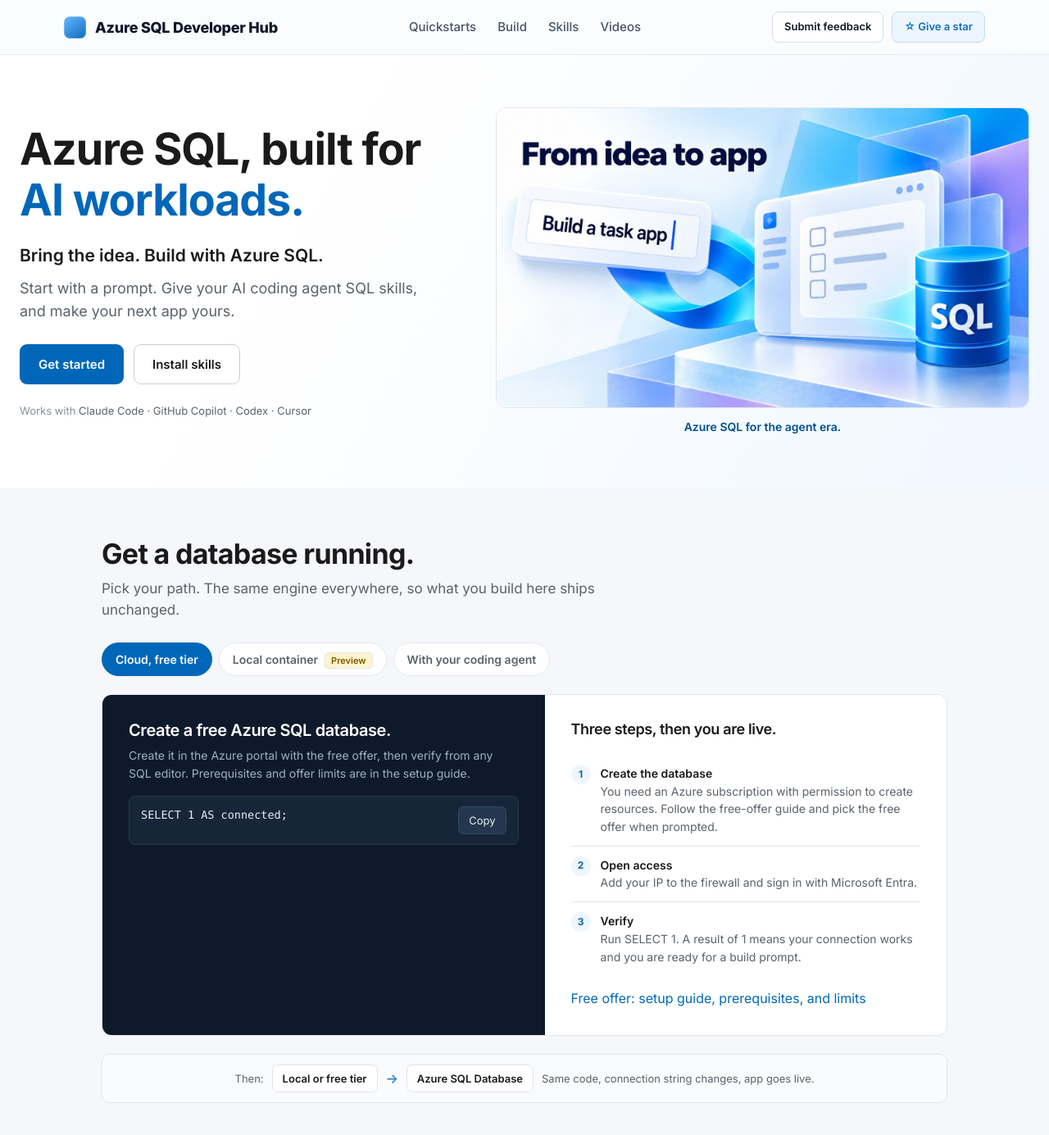
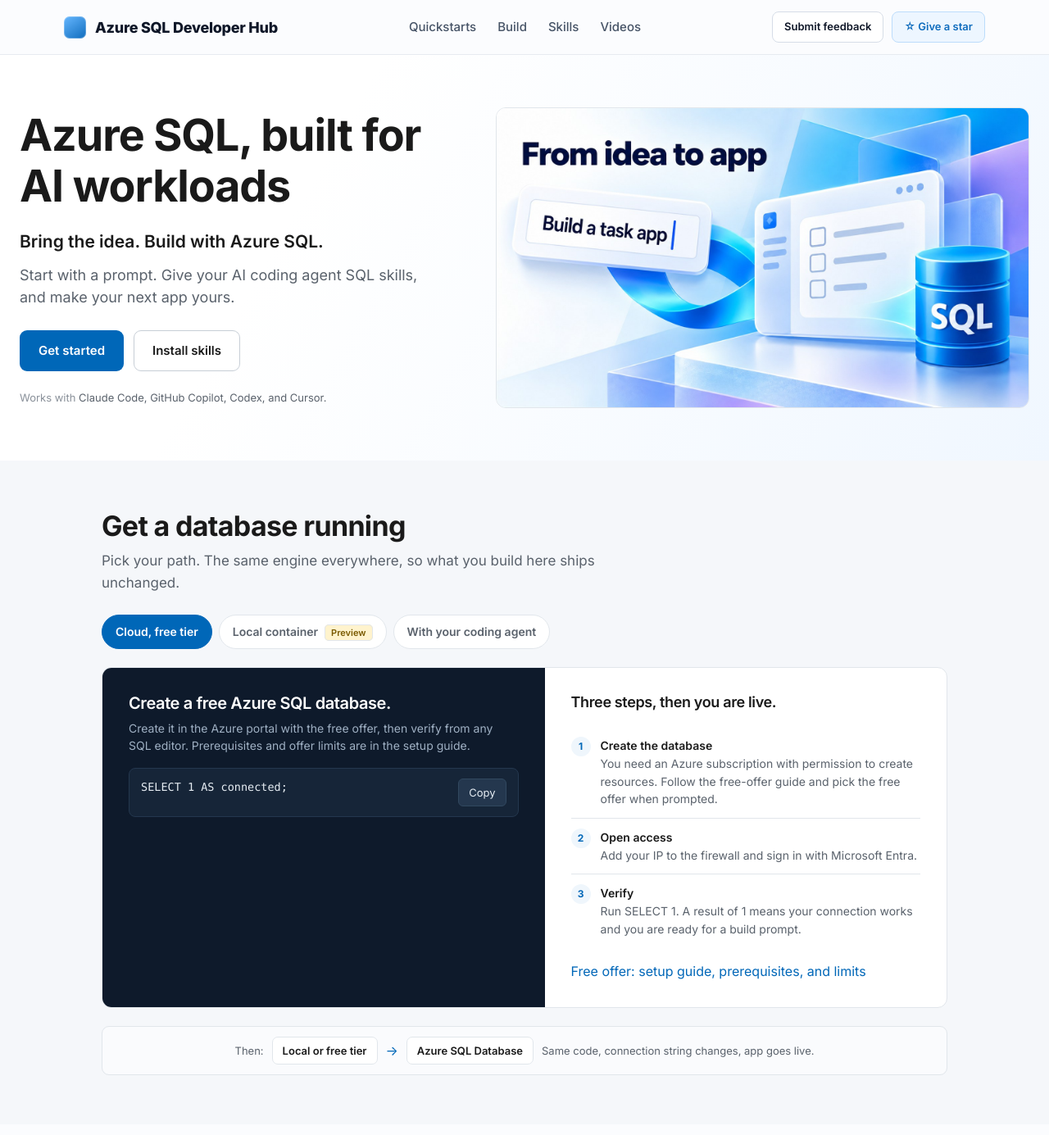
Before and after one commit to microsoft/azure-sql-dev-hub, a Jekyll site: the page built from index.md, in a window 1280 px wide and 1400 px high. Shown: the top 1385 px of the window at 82% size. Built offline with Jekyll 4.4.1, drawn with Linux system fonts in a browser that asks for light colours; some of the changed text lies outside the part shown.

Commit message:
Design audit: hero headline, agent sentence, heading periods
Copy and CSS only. No prompt bodies, prompt IDs, install commands, or
telemetry attributes changed.

- Hero headline is one string in ink: "Azure SQL, built for AI
  workloads". The accent span and its blue rule are gone, so
  headline_accent is no longer needed. The agent-file H1 now tolerates
  its absence rather than printing "undefined".
- "Works with Claude Code, GitHub Copilot, Codex, and Cursor." reads as
  a sentence. The layout builds the Oxford list in Liquid off the same
  front matter array; sentenceList() mirrors it in the agent files, so
  the page and the twin cannot drift.
- Footer links are separated by spacing rather than middle dots, with
  the gap in CSS instead of literal characters between anchors.
- The hero image caption is removed, markup and CSS. video.sub stays in
  front matter because the agent files still use it to describe the
  image.
- Section headings lose their trailing periods: Get a database running,
  Built for AI workloads, See it in action, and "Ready? Teach your
  agent, then ask". The agent-file section headings were already
  period-free.

Co-Authored-By: Claude Opus 5 (1M context) <noreply@anthropic.com>

```diff
--- a/_includes/footer.html
+++ b/_includes/footer.html
@@ -1 +1 @@
-<footer><div class="wrap"><div class="footTop"><div class="footBrand">Azure SQL Developer Hub<p>Build applications with Azure SQL.</p></div><div class="footLinks"><a href="{{ '/' | relative_url }}#get-running">Get started</a><a href="{{ '/' | relative_url }}#build">Build examples</a><a href="{{ '/' | relative_url }}#watch">Videos</a><a href="{{ site.azure_sql_docs }}">Documentation</a></div></div><div class="footBottom"><span>Microsoft Azure SQL</span><span><a href="{{ '/privacy.html' | relative_url }}">Privacy</a> · <a href="{{ site.repo }}/issues/new">Feedback</a> · <a href="{{ site.repo }}">GitHub</a></span></div></div></footer>
+<footer><div class="wrap"><div class="footTop"><div class="footBrand">Azure SQL Developer Hub<p>Build applications with Azure SQL.</p></div><div class="footLinks"><a href="{{ '/' | relative_url }}#get-running">Get started</a><a href="{{ '/' | relative_url }}#build">Build examples</a><a href="{{ '/' | relative_url }}#watch">Videos</a><a href="{{ site.azure_sql_docs }}">Documentation</a></div></div><div class="footBottom"><span>Microsoft Azure SQL</span><span><a href="{{ '/privacy.html' | relative_url }}">Privacy</a><a href="{{ site.repo }}/issues/new">Feedback</a><a href="{{ site.repo }}">GitHub</a></span></div></div></footer>
--- a/_layouts/home.html
+++ b/_layouts/home.html
@@ -18,7 +18,7 @@
 .h .cp:hover{border-color:var(--accent)}.h .cp.ok{color:var(--ok);border-color:var(--ok)}.h .cp.bad,.h .chip.bad{color:#b0244a;border-color:#b0244a}
 .h .hero{padding:64px 0;text-align:left;background:linear-gradient(120deg,#fff 30%,#f0f7ff 100%)}
 .h .hero .hero-grid{max-width:1280px;display:grid;grid-template-columns:minmax(0,.9fr) minmax(0,1.1fr);gap:48px;align-items:center}
-.h .hero h1{font-size:clamp(40px,4.2vw,58px);font-weight:700;max-width:15ch;margin:0 0 22px}.h .hero h1 span{color:var(--accent);display:block}
+.h .hero h1{font-size:clamp(40px,4.2vw,58px);font-weight:700;max-width:15ch;margin:0 0 22px}
 .h .hero .sub{font-size:18px;color:var(--muted);max-width:43ch;margin:0 0 26px}
 .h .hero .tagline{font-size:21px;line-height:1.4;font-weight:600;color:var(--ink);margin:0 0 12px}
 .h .hero .ctas{justify-content:flex-start}
@@ -27,7 +27,6 @@
 .h .agentline{font-size:13px;color:var(--faint)}.h .agentline span{color:var(--muted)}
 .h .vid{width:100%;min-width:0;margin:0}
 .h .hero-art{display:block;width:100%;height:auto;border-radius:var(--r);border:1px solid var(--line)}
-.h .hero-caption{margin-top:12px;text-align:center;font-size:14px;font-weight:600;color:var(--accent-ink)}
 .h .hero-figure{margin:0}
 .h .poster img{position:absolute;inset:0;width:100%;height:100%;object-fit:cover}
 .h .poster .pplay{position:relative;z-index:1;box-shadow:0 4px 24px #0e1a2b33}
@@ -113,14 +112,14 @@
   <header class="hero" id="top">
     <div class="w hero-grid">
       <div class="hero-copy">
-      <h1>{{ page.hero.headline }} <span>{{ page.hero.headline_accent }}</span></h1>
+      <h1>{{ page.hero.headline }}</h1>
       {%- if page.hero.tagline %}<p class="tagline">{{ page.hero.tagline }}</p>{% endif %}
       <p class="sub">{{ page.hero.subline }}</p>
       <div class="ctas">
         <a class="btn btn-p" href="#get-running" data-event="cta_get_started">Get started</a>
         <a class="btn btn-s" href="#get-running" data-htab-go="agent" data-event="cta_install_skills">Install skills</a>
       </div>
-      <p class="agentline">Works with <span>{{ page.hero.agents | join: " · " }}</span></p>
+      <p class="agentline">Works with <span>{% for a in page.hero.agents %}{{ a }}{% unless forloop.last %}{% if forloop.rindex == 2 %}, and {% else %}, {% endif %}{% endunless %}{% endfor %}.</span></p>
       </div>
 
         <div class="vid">
@@ -148,7 +147,6 @@
           {%- elsif page.video.poster %}
           <figure class="hero-figure">
           <img class="hero-art" src="{{ page.video.poster | relative_url }}" alt="{{ page.video.poster_alt | escape }}" fetchpriority="high">
-          <figcaption class="hero-caption">{{ page.video.sub }}</figcaption>
           </figure>
           {%- endif %}
       </div>
--- a/assets/css/main.scss
+++ b/assets/css/main.scss
@@ -306,6 +306,7 @@ footer{margin-top:34px;border-top:1px solid var(--line);padding:34px 0 42px;back
   margin-top:26px;padding-top:18px;border-top:1px solid var(--line);font-size:10px;color:#98a2b3;
   display:flex;justify-content:space-between;gap:20px;flex-wrap:wrap
 }
+.footBottom > span:last-child{display:flex;gap:16px;flex-wrap:wrap}
 .footBottom a:hover{color:var(--text)}
 
 /* ---------- scenario pages ---------- */
--- a/index.md
+++ b/index.md
@@ -3,8 +3,7 @@ layout: home
 title: Azure SQL Developer Hub
 description: The front door for building applications on Azure SQL Database with an AI coding agent. Start free in the cloud, hand your agent a build prompt, verify a working app.
 hero:
-  headline: Azure SQL, built for
-  headline_accent: AI workloads.
+  headline: Azure SQL, built for AI workloads
   tagline: Bring the idea. Build with Azure SQL.
   subline: Start with a prompt. Give your AI coding agent SQL skills, and make your next app yours.
   agents:
@@ -19,7 +18,7 @@ video:
   sub: Azure SQL for the agent era.
   poster: /assets/img/hero-idea-to-app.jpg
   poster_alt: 'From idea to app: a prompt builds a task app on Azure SQL.'
-quickstart_heading: Get a database running.
+quickstart_heading: Get a database running
 quickstart_text: Pick your path. The same engine everywhere, so what you build here ships unchanged.
 quickstart:
 - key: cloud
@@ -141,7 +140,7 @@ scenarios:
   art:
     bg: '#e8f4f4'
     svg: <svg viewBox="0 0 120 90" aria-hidden="true"><path d="M60 12l30 10v22c0 16-13 28-30 34-17-6-30-18-30-34V22z" fill="#fff" stroke="#0e7c7c" stroke-width="2"/><path d="M46 46l9 9 19-19" fill="none" stroke="#0e7c7c" stroke-width="4" stroke-linecap="round" stroke-linejoin="round"/></svg>
-workloads_heading: Built for AI workloads.
+workloads_heading: Built for AI workloads
 workloads_text: The pieces an AI app needs, inside the engine.
 workloads:
 - title: Vector search
@@ -210,7 +209,7 @@ skills:
   - Add vector search to this table and make it use the index
   - Why does my first query after idle fail with 40613
   note: Full catalog, every skill's source, and the feedback form at aka.ms/azuresql-skills. Skills teach your agent the engine; they do not grant access to the Preview container.
-videos_heading: See it in action.
+videos_heading: See it in action
 videos_text: Longer walkthroughs from the Microsoft SQL team. Scroll for more.
 videos:
 - id: pq2drN2Qw5w
@@ -256,6 +255,6 @@ faqs:
 - question: How is this different from SQL Server?
   answer: Same engine family, managed for you, with features that ship to Azure SQL Database first. The container runs the Azure SQL Database engine, not the SQL Server image.
 close:
-  heading: Ready? Teach your agent, then ask.
+  heading: Ready? Teach your agent, then ask
   code: npx skills add microsoft/microsoft-sql
 ---
```
Also changed, not shown: scripts/build-agent-files.mjs (+8 -2 lines).
